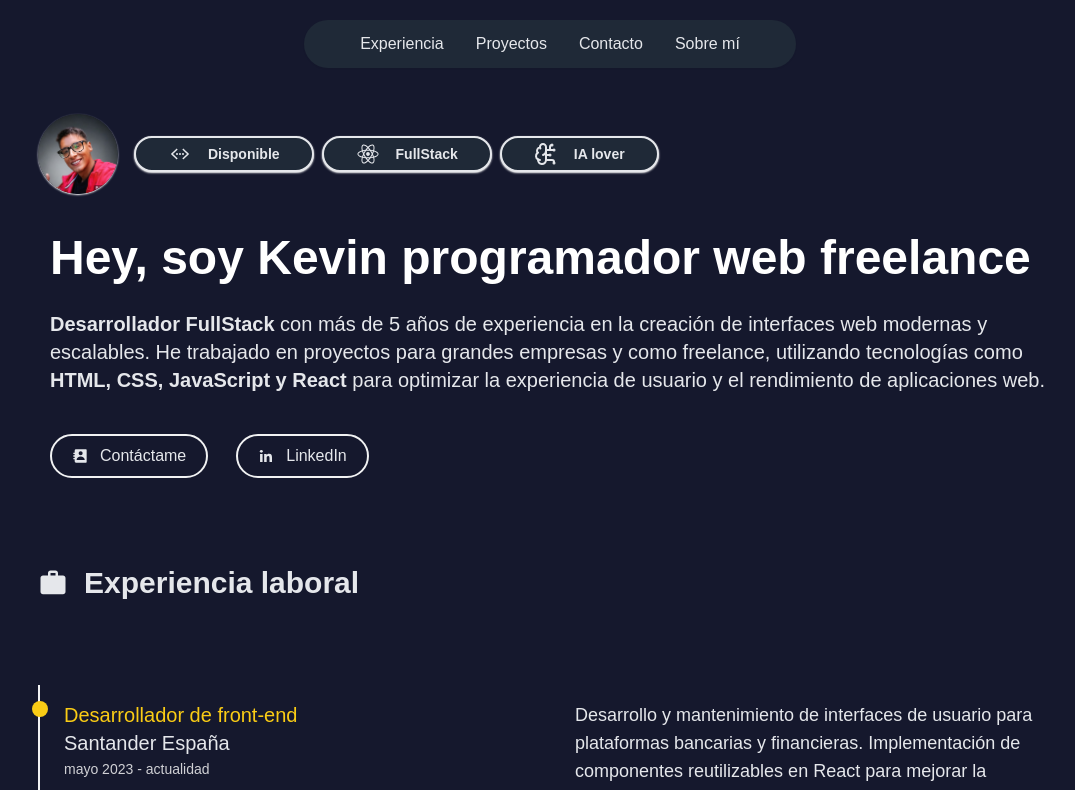
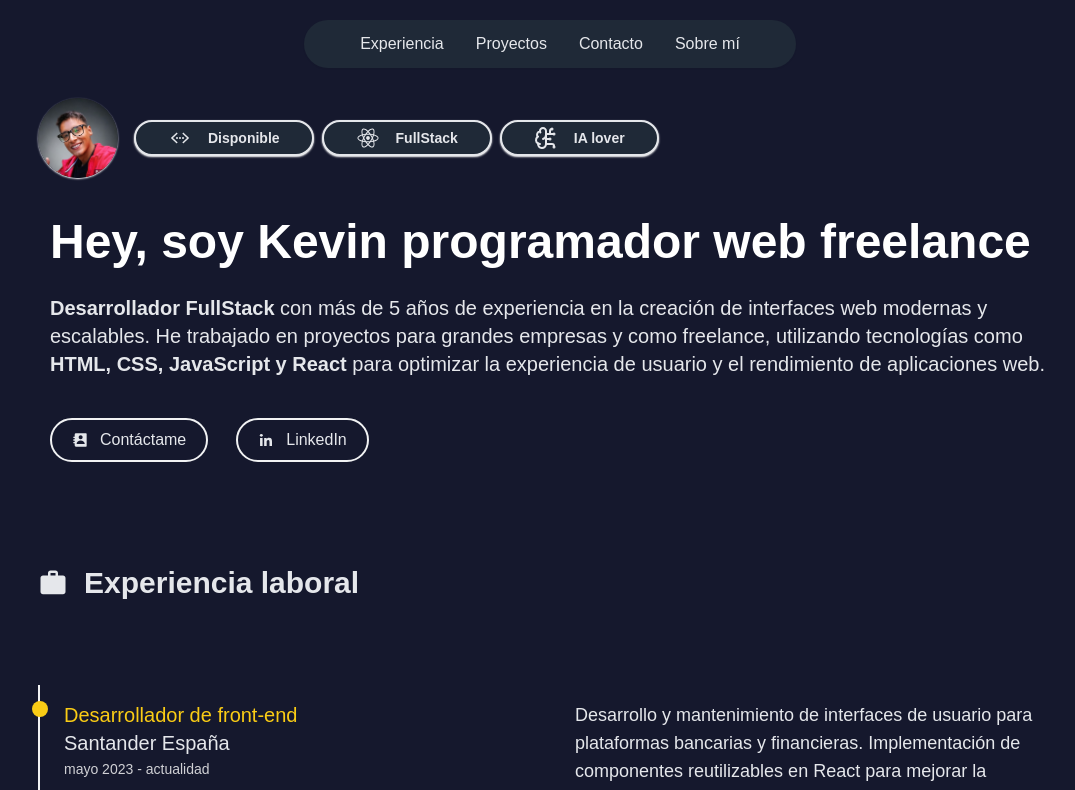
Before and after one commit to biigkeviindev/hi-portafolio, a Next.js app: page / in a window 1280 px wide. Shown: the top 790 px of the page, without its empty margins (90-1165 px from the left). Built offline with nearby package versions, Linux system fonts and the light colour scheme.

Commit message:
fix: add space on layout

```diff
--- a/components/About.tsx
+++ b/components/About.tsx
@@ -6,7 +6,7 @@ import { RiReactjsFill } from "react-icons/ri";
 
 const About = () => {
   return (
-    <div className="section container flex items-center justify-center mx-auto lg:max-w-[1024px] md:max-w-2xl pt-8">
+    <div className="section container flex items-center justify-center mx-auto lg:max-w-[1024px] md:max-w-2xl pt-16 md:pt-0">
       <div className="flex-col ">
         <div className="flex flex-col md:flex-row items-center gap-4">
           <img
```
